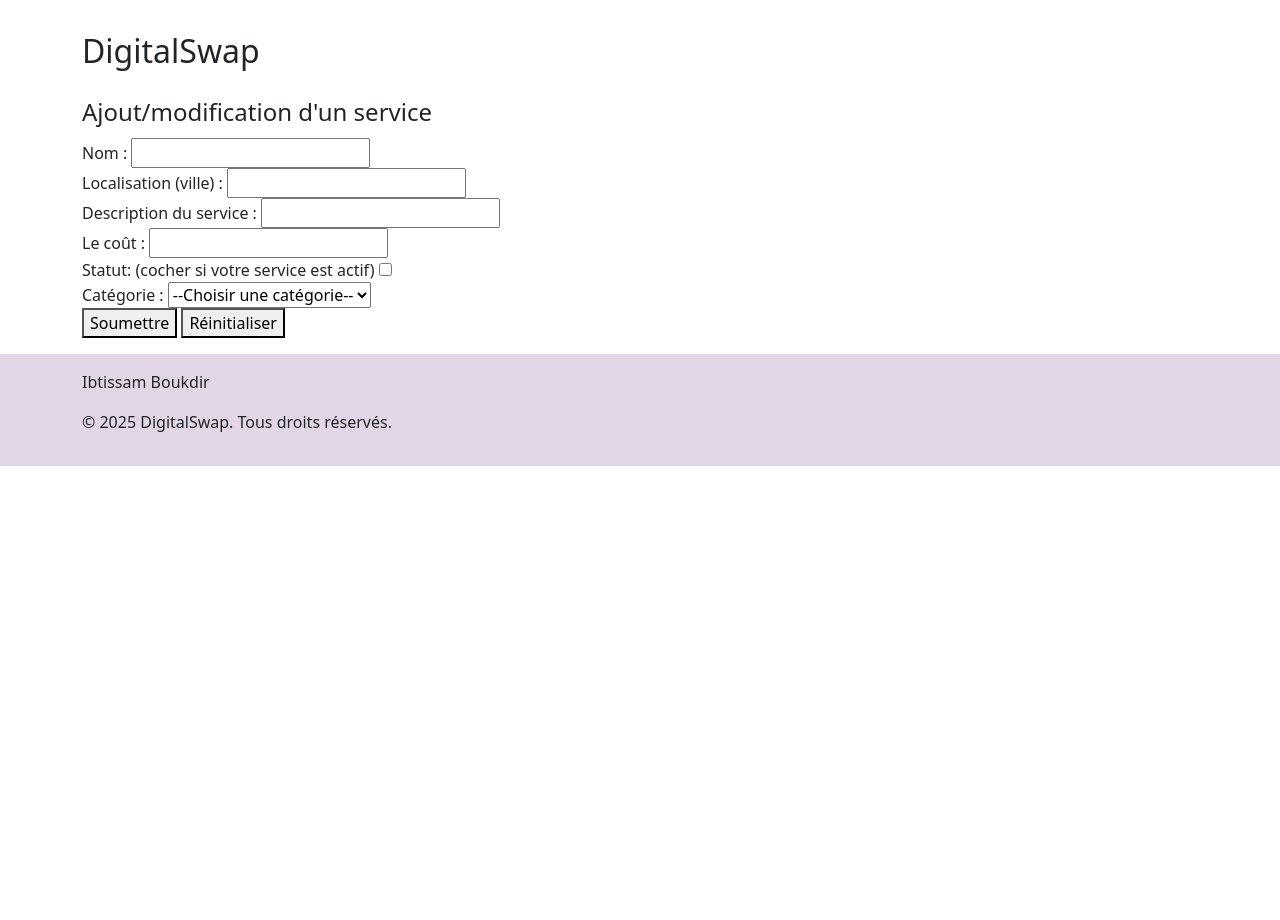
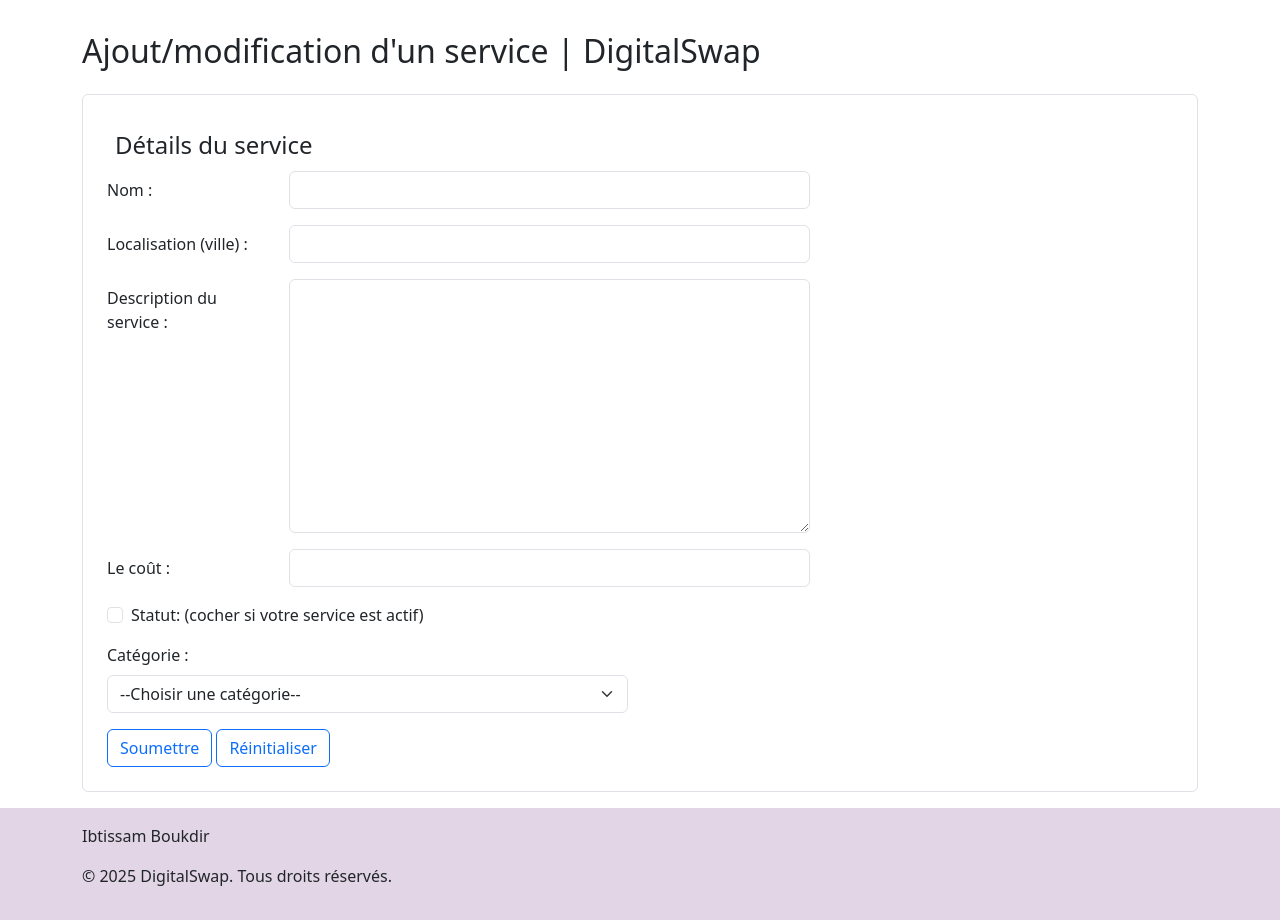
Before and after one commit to Bassouma-code/Web3_TP1_IbtissamBoukdir, a Flask app: page /ajout in a window 1280 px wide. Shown: the part 188-1108 px from the top of the page. Before the commit the page ends 654 px from the top, so only its background shows below. Run offline with Flask 3, Linux system fonts and the light colour scheme; data that the repository does not hold is empty; style sheets or scripts are compiled from the project's sources; some libraries are stand-ins or nearby versions.

```diff
--- a/app.py
+++ b/app.py
@@ -23,8 +23,12 @@ def index():
 
     with bd.creer_connexion() as conn:
         with conn.get_curseur() as curseur:
-            curseur.execute('SELECT * FROM services WHERE actif = 1 ORDER BY date_creation DESC LIMIT 5')
+            # curseur.execute('SELECT * FROM services WHERE actif = 1 ORDER BY date_creation DESC LIMIT 5')
+            curseur.execute('SELECT s.* , c.nom_categorie AS categorie_nom FROM services s LEFT JOIN categories c ON s.id_categorie = c.id_categorie WHERE actif = 1 ORDER BY date_creation DESC LIMIT 5')
+
             services = curseur.fetchall()
+
+
     return render_template('index.jinja', titre_page= "Accueil",services=services)
 
 
@@ -35,7 +39,7 @@ def afficher_service():
     """Page qui permet d'afficher toutes les informations d'un service"""
     identifiant = request.args.get('id', type=int)
     service = {}
-
+    nom
     # TODO : faire try except et mettre dans logger
 
     with bd.creer_connexion() as conn:
@@ -50,6 +54,7 @@ def afficher_service():
             {'id_service': identifiant}
             )
             service = curseur.fetchone()
+
 
     return render_template('service.jinja', titre_page="Détails d'un service", service=service)
 
@@ -79,7 +84,7 @@ def confirmer():
 
     message="Le service a été modifié avec succès!"
 
-    return render_template ("confirmation.jinja", message=message)
+    return render_template ("confirmation.jinja",titre_page="Confirmation d'ajout de service", message=message)
 
 
 @app.route('/ajout', methods=["GET", "POST"])
@@ -135,7 +140,7 @@ def ajout():
                     }
                 )
         return redirect("/confirmation", code=303)
-    return render_template('ajout.jinja', categories=categories)
+    return render_template('ajout.jinja',titre_page="Ajout/modification d'un service", categories=categories)
 
 
 
--- a/static/css/styles.sass
+++ b/static/css/styles.sass
@@ -11,6 +11,7 @@ $couleur-secondaire: #e2d6e6
 
 body
     margin: 0 auto
+
 
 header
     // @extend .container
--- a/templates/ajout.jinja
+++ b/templates/ajout.jinja
@@ -4,49 +4,74 @@
 
 <form method="post" action="/ajout">
 
-    <fieldset>
-        <legend>Ajout/modification d'un service</legend>
-        <div>
-            <label for="nom">Nom : </label>
-            <input type="text" name="nom" id="nom" value="{{nom}}" />
+    <fieldset class="border p-4 rounded">
+        <legend class="mt-2 w-auto px-2">Détails du service</legend>
+
+        {# Nom #}
+        <div class="mb-3 row">
+            <label for="nom" class="col-sm-2 col-form-label">Nom : </label>
+            <div class="col-sm-6">
+                <input type="text" class="form-control" name="nom" id="nom" value="{{nom}}" />
+            </div>
+
         </div>
 
-        <div>
-            <label for="localisation">Localisation (ville) : </label>
-            <input type="text" name="localisation" id="localisation" value="{{localisation}}" />
-        </div>
-
-        <div>
-            <label for="description">Description du service : </label>
-            <input type="text" name="description" id="description" value="{{description}}" />
-        </div>
-
-        <div>
-            <label for="cout">Le coût : </label>
-            <input type="number" name="cout" id="cout" value="{{cout}}" min="0" step="0.01" />
+        {# Localisation #}
+        <div class="mb-3 row">
+            <label for="localisation" class="col-sm-2 col-form-label">Localisation (ville) : </label>
+            <div class="col-sm-6">
+                <input type="text" class="form-control" name="localisation" id="localisation"
+                    value="{{localisation}}" />
+            </div>
         </div>
 
 
-        <div>
-            <label for="statut">Statut: (cocher si votre service est actif)</label>
-            <input type="checkbox" name="statut" id="statut">
+        {# Description #}
+        <div class="mb-3 row">
+            <label for="description" class="col-sm-2 col-form-label">Description du service : </label>
+            <div class="col-sm-6">
+                <textarea type="text" class="form-control" name="description" id="description" value="{{description}}"
+                    rows="10"></textarea>
+            </div>
 
         </div>
 
-        <div>
-            <label for="categorie">Catégorie : </label>
-            <select name="categorie" id="categorie" required>
+        {# Coût #}
+        <div class="mb-3 row">
+            <label for="cout" class="col-sm-2 col-form-label">Le coût : </label>
+            <div class="col-sm-6">
+                <input type="number" class="form-control" name="cout" id="cout" value="{{cout}}" min="0" step="0.01" />
+            </div>
+
+        </div>
+
+        {# Statut #}
+        <div class="form-check mb-3 row">
+            <div class="col-sm-6">
+                <input class="form-check-input" type="checkbox" name="statut" id="statut">
+            </div>
+
+            <label class="form-check-label" for="statut">Statut: (cocher si votre service est actif)</label>
+        </div>
+
+        {# Description #}
+        <div class="mb-3 row">
+            <label for="categorie" class="form-label">Catégorie : </label>
+            <div class="col-sm-6">
+               <select class="form-select" name="categorie" id="categorie" required>
                 <option value="" disabled selected>--Choisir une catégorie--</option>
                 {% for categ in categories %}
                 <option value="{{ categ }}"> {{categ}}</option>
                 {%endfor%}
 
             </select>
+            </div>
+
         </div>
 
-        <div>
-            <button type="submit">Soumettre</button>
-            <button type="reset">Réinitialiser</button>
+        <div d-flex justify-content-between>
+            <button type="submit" class="btn btn-outline-primary">Soumettre</button>
+            <button type="reset" class="btn btn-outline-primary">Réinitialiser</button>
         </div>
     </fieldset>
 
--- a/templates/index.jinja
+++ b/templates/index.jinja
@@ -18,7 +18,7 @@
         <tr>
             <td><img src="/static/images/gratisography.jpg" alt="Photo du service" width="200" ></td>
             <td>{{ s.titre }}</td>
-            <td>{{ s.categorie }}</td>
+            <td>{{ s.categorie_nom }}</td>
             <td>{{ s.localisation }}</td>
             <td><a href="/service?id={{ s.id_service }}">Voir la page</a></td>
         </tr>
```
Also changed, not shown: 1 other file.
